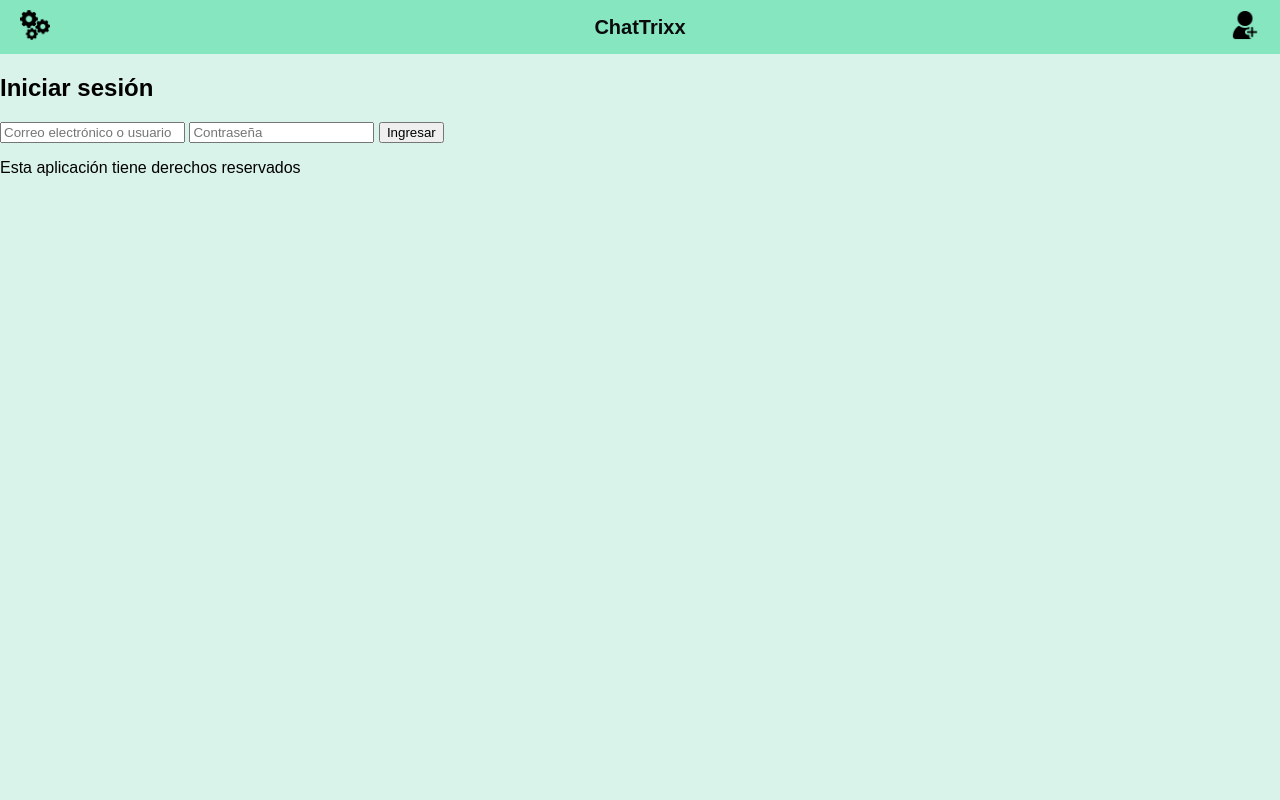
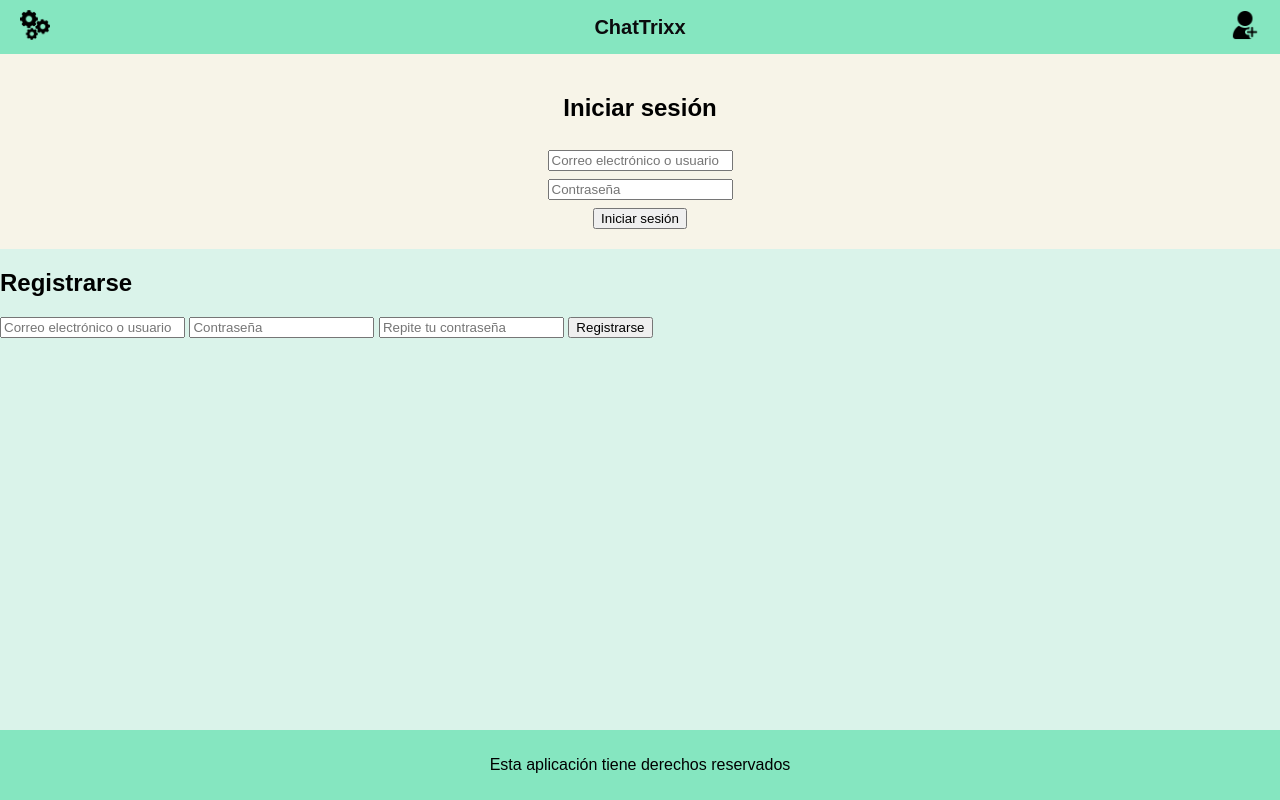
Before and after one commit to gabiitto/ChatTrixx, a PHP site: page / in a window 1280 px wide. Run offline with PHP 8.4, Linux system fonts and the light colour scheme.

Commit message:
añadido formulario inicio sesión y registro, ajustado footer y header estaticos respectivamente

```diff
--- a/css/styles.css
+++ b/css/styles.css
@@ -3,6 +3,14 @@
     --secondary-color: #f7f4e8;
     --background-color: #daf3ea;
     --leter-color: #0b0b0d;
+}
+
+html,
+body {
+    height: 100%;
+    margin: 0;
+    display: flex;
+    flex-direction: column;
 }
 
 body {
@@ -20,6 +28,10 @@ header {
     padding: 10px 20px;
 }
 
+#main-content {
+    flex: 1;
+}
+
 .settings img,
 .new-conversation img {
     width: 30px;
@@ -31,3 +43,20 @@ header {
     font-weight: bold;
     color: var(--leter-color);
 }
+
+#login-screen {
+    background-color: var(--secondary-color);
+    display: flex;
+    flex-direction: column;
+    align-items: center;
+    gap: .5em;
+    padding: 20px 10px 20px 10px;
+}
+
+footer {
+    background-color: var(--primary-color);
+    display: flex;
+    justify-content: center;
+    align-items: center;
+    padding: 10px 20px;
+}
--- a/index.html
+++ b/index.html
@@ -25,9 +25,16 @@
             <h2>Iniciar sesión</h2>
             <input type="text" id="username" placeholder="Correo electrónico o usuario">
             <input type="password" id="password" placeholder="Contraseña">
-            <button id="login-button">Ingresar</button>
+            <button id="login-button">Iniciar sesión</button>
         </div>
-
+        <!-- register screen -->
+        <div class="register-screen">
+            <h2>Registrarse</h2>
+            <input type="text" id="username" placeholder="Correo electrónico o usuario">
+            <input type="password" id="password" placeholder="Contraseña">
+            <input type="password" id="password" placeholder="Repite tu contraseña">
+            <button id="register-button">Registrarse</button>
+        </div>
     </main>
 
     <footer>
```
